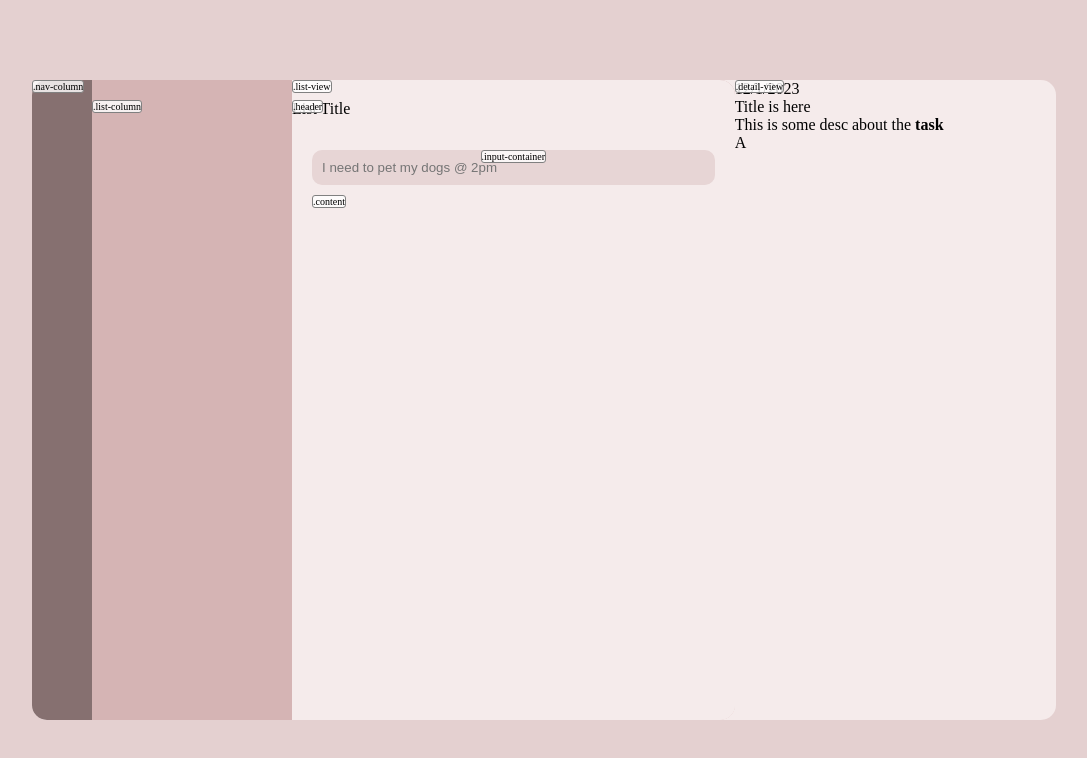
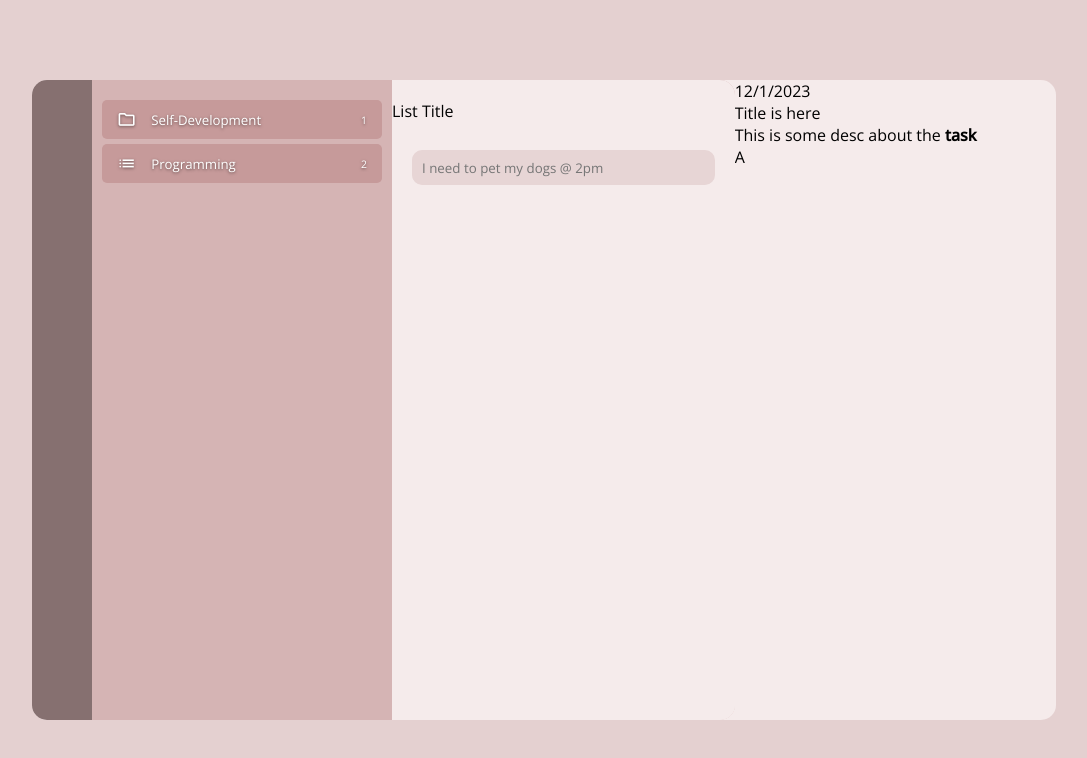
Before and after one commit to madosy/ticktick-clone, a website built with webpack: page src/index-template.html in a window 1280 px wide. Shown: the whole page, without its empty margins (96-1183 px from the left). Built offline with nearby package versions, Linux system fonts and the light colour scheme.

Commit message:
updateListColumn() uses data passed to populate list panel

```diff
--- a/src/index.js
+++ b/src/index.js
@@ -1,6 +1,8 @@
 import "./styles/index.scss";
 import "./styles/todo.scss";
+import "./styles/list-panel.scss";
 import { getData, getPanelList } from "./model";
+import { updateListColumn } from "./view";
 
 console.log("I'm called from index.js");
 
@@ -15,3 +17,6 @@ observer.observe(mydoc, {
 
 console.log(getPanelList());
 console.log(getPanelList("1a"));
+
+const listData = getPanelList();
+updateListColumn(listData);
--- a/src/styles/index.scss
+++ b/src/styles/index.scss
@@ -1,3 +1,7 @@
+
+  @import url('https://fonts.googleapis.com/css2?family=Open+Sans:ital,wght@0,300;0,400;0,500;1,700&display=swap');
+
+
 *,
 *::before,
 *::after {
@@ -6,6 +10,8 @@
     border: 0;
     background-color: none;
     box-sizing: border-box;
+
+    font-family: 'Open Sans', sans-serif;
 
 }
 
@@ -39,7 +45,7 @@ html {
 // NUDE THEME
 $background: #E4D0D0;
 $light-contentbody:#F5EBEB;
-$light-main: #D5B4B4;
+$light-main: hsl(0, 28%, 77%);
 $darker-main: #867070;
 $input: lighten($light-main, 10%);
 
@@ -65,7 +71,7 @@ body {
 }
 
 @mixin label($property_name) {
-    &::before {
+    &:hover::before {
         content: ($property_name);
         position: absolute;
         background-color: rgba(255, 255, 255, 80%);
@@ -113,7 +119,7 @@ body {
         background-color: $light-main;
         grid-area: list;
         display: grid;
-        grid-template-columns: 200px 1fr 1fr;
+        grid-template-columns: 300px 1fr 1fr;
         grid-template-rows: 1fr;
         max-height: 80vh;
 
@@ -287,7 +293,7 @@ body {
                 // transform-origin: bottom right;
 
 
-                z-index: 10;
+
 
                 // height: 0;
 
--- /dev/null
+++ b/src/styles/list-panel.scss
@@ -0,0 +1,47 @@
+// <div class="list">
+// <span class="material-symbols-outlined">list</span>
+// <span class="title">Dummy Todo List</span>
+// <span class="count">2</span>
+// </div>
+
+@import url("https://fonts.googleapis.com/css2?family=Material+Symbols+Outlined:opsz,wght,FILL,GRAD@20..48,100..700,0..1,-50..200");
+
+.material-symbols-outlined {
+    font-size: 1.2rem;
+    font-variation-settings:
+        'FILL'0,
+        'wght'400,
+        'GRAD'0,
+        'opsz'24
+}
+
+.list-column {
+    padding: 0px 10px;
+
+    display: flex;
+    flex-direction: column;
+    gap: 5px;
+
+    .list {
+        display: grid;
+        padding: 10px 15px;
+        grid-template-columns: min-content min-content 1fr;
+        white-space: nowrap;
+        gap: 15px;
+        align-items: center;
+
+        font-size: 0.83rem;
+        color: white;
+        text-shadow: 0px 1px 3px rgba(0, 0, 0, 0.5);
+
+        background-color: hsla(0, 28%, 50%, 30%);
+        border-radius: 5px;
+
+        .count {
+            justify-self: flex-end;
+            align-self: center;
+            font-size: 0.65rem;
+        }
+    }
+
+}
--- a/src/view.js
+++ b/src/view.js
@@ -42,9 +42,27 @@ function updateListColumn(data) {
   const listColumn = document.body.querySelector(".list-column");
   console.log(data);
   data.forEach((item) => {
-    const itemForAppend = generateListItem(item);
+    const itemForAppend = createListItem(item);
     listColumn.appendChild(itemForAppend);
   });
 }
 
+// <div class="list">
+// <span class="material-symbols-outlined">list</span>
+// <span class="title">Dummy Todo List</span>
+// <span class="count">2</span>
+// </div>
+
+const createListItem = ({ title, type, ordered_children_id }) => {
+  const count = ordered_children_id.length;
+  const item = document.createElement("div");
+  item.classList.add("list");
+  item.innerHTML = `
+<span class="material-symbols-outlined">${type}</span>
+<span class="title">${title}</span>
+<span class="count">${count}</span>
+`;
+  return item;
+};
+
 export { View, updateListColumn };
```
Also changed, not shown: src/index-template.html (+3 -1 lines).
